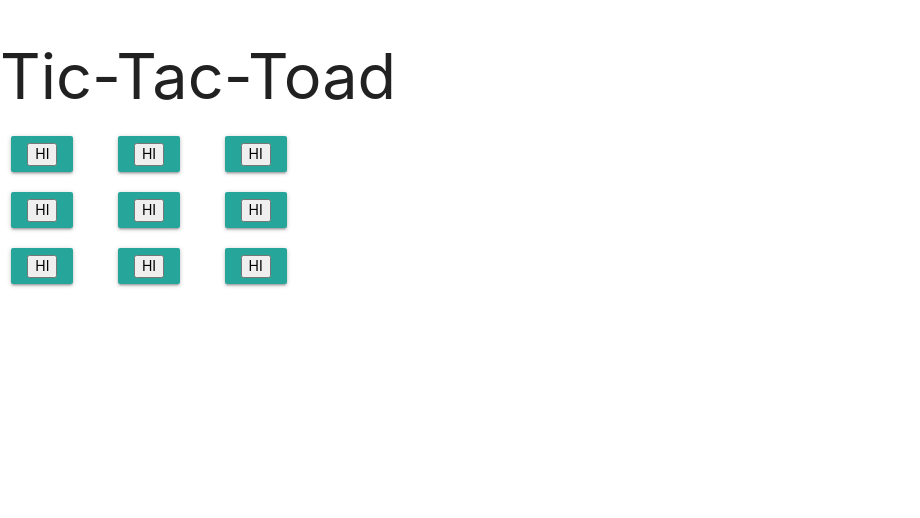
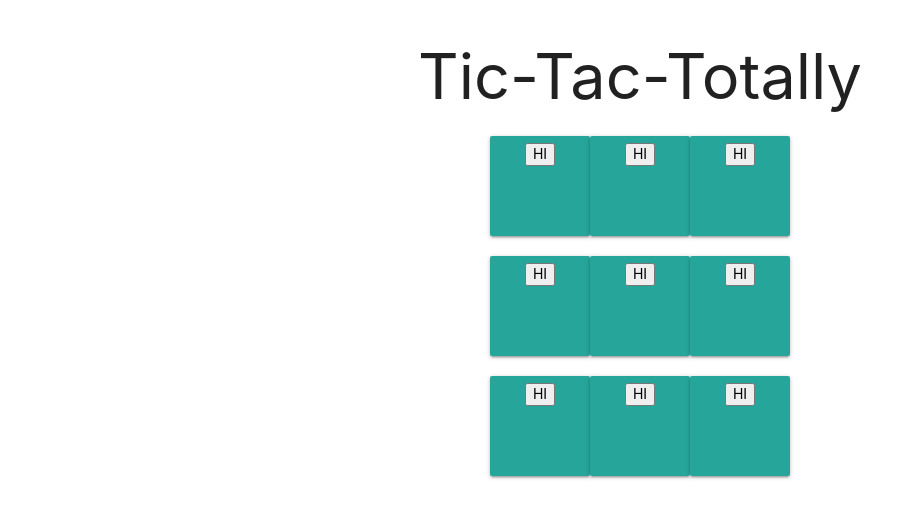
Before and after one commit to LaurenMusante/TicTacTotally, a React app: page /#/ in a window 1280 px wide. Shown: the top 518 px of the page, without its empty margins (0-920 px from the left). Built offline with nearby package versions, Linux system fonts and the light colour scheme.

Commit message:
Add carrot and cake emojis to Square render method

```diff
--- a/src/components/Grid.jsx
+++ b/src/components/Grid.jsx
@@ -3,22 +3,26 @@ import Square from './Square';
 import 'materialize-css/dist/css/materialize.min.css';
 
 function Grid () {
+    const rowCSS = {
+        display: 'flex',
+        justifyContent: 'center'
+    }
     return (
-        <div>
-            <div className="row">
-            <div className="col s1"><Square id='1'/></div>
-            <div className="col s1"><Square id='2'/></div>
-            <div className="col s1"><Square id='3'/></div>
+        <div className="">
+            <div style={rowCSS} className="row">
+            <div className=""><Square id='1'/></div>
+            <div className=""><Square id='2'/></div>
+            <div className=""><Square id='3'/></div>
             </div>
-            <div className="row">
-            <div className="col s1"><Square id='4'/></div>
-            <div className="col s1"><Square id='5'/></div>
-            <div className="col s1"><Square id='6'/></div>
+            <div style={rowCSS} className="row">
+            <div className=""><Square id='4'/></div>
+            <div className=""><Square id='5'/></div>
+            <div className=""><Square id='6'/></div>
             </div>
-            <div className="row">
-            <div className="col s1"><Square id='7'/></div>
-            <div className="col s1"><Square id='8'/></div>
-            <div className="col s1"><Square id='9'/></div>
+            <div style={rowCSS} className="row">
+            <div className=""><Square id='7'/></div>
+            <div className=""><Square id='8'/></div>
+            <div className=""><Square id='9'/></div>
             </div>
         </div>
     )
--- a/src/components/Header.jsx
+++ b/src/components/Header.jsx
@@ -2,7 +2,9 @@ import React from 'react';
 
 function Header(){
     return(
-        <h1>Tic-Tac-Toad</h1>
+        <div className="container center">
+            <h1>Tic-Tac-Totally</h1>
+        </div>
     );
 }
 // will tell what player we are on
--- a/src/components/Square.jsx
+++ b/src/components/Square.jsx
@@ -28,20 +28,27 @@ class Square extends React.Component {
 
 
     render() {
-
+    const emojiStyle = {
+        fontSize: '40px'
+    }
         var conditionalRender;
         if(this.props.gameState[this.props.id] == "O"){
-           conditionalRender=  'O';
+           conditionalRender= <p style = {emojiStyle}> 🥕</p>;
         }
         else if(this.props.gameState[this.props.id] == "X"){
 
-             conditionalRender= 'X'}
+            conditionalRender= <p style = {emojiStyle}> 🍰</p>;
+            }
         else{
                 conditionalRender =<button onClick={this.handleClickingEmptySquare} className="">HI</button>;
         }
 
+        const buttonStyle = {
+            height: '100px',
+            width: '100px'
+        }
         return (
-            <div className="btn">
+            <div style = {buttonStyle} className="btn">
             {conditionalRender}
             </div>
     );
```
